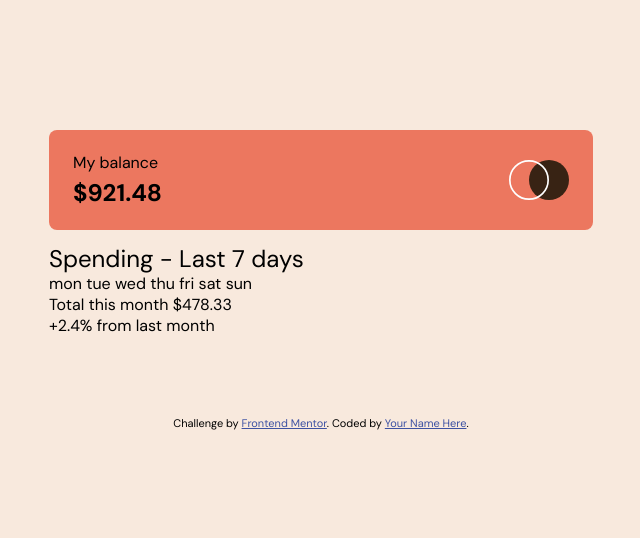
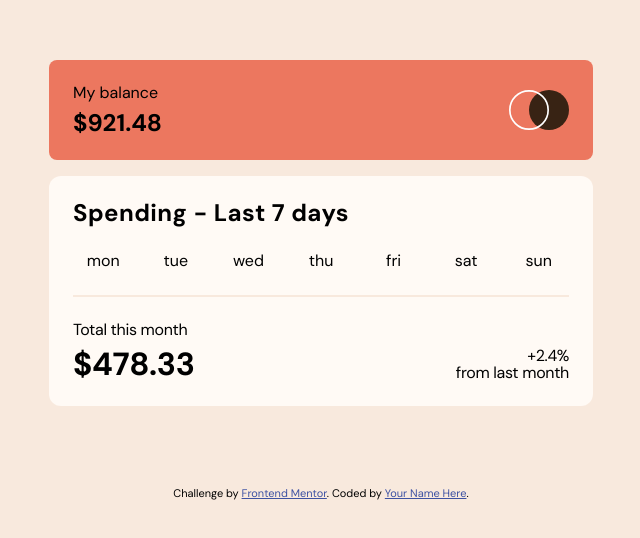
Before and after one commit to abizmo/expenses-chart-component, a Vue app: page / in a window 1280 px wide. Shown: the part 120-658 px from the top of the page, without its empty margins (319-959 px from the left). Built offline with nearby package versions, Linux system fonts and the light colour scheme.

Commit message:
Create Body component

```diff
--- /dev/null
+++ b/src/components/Body.vue
@@ -0,0 +1,70 @@
+<script setup>
+  import { ref, watchEffect } from "vue";
+  import getData from "../services/getData";
+
+  const bars = ref(null);
+
+  watchEffect(async () => {
+    bars.value = await getData();
+    console.log(bars);
+  });
+</script>
+<template>
+  <div class="details">
+    <h2 class="details--header">Spending - Last 7 days</h2>
+    <div class="chart">
+      <div class="chart--bar" v-for="{ day, amount } in bars">
+        {{ day }}
+      </div>
+    </div>
+    <div class="details--summary">
+      <p>Total this month <span class="details--total">$478.33</span></p>
+      <p class="details--diff">+2.4% <span>from last month</span></p>
+    </div>
+  </div>
+</template>
+<style scoped>
+  .details {
+    background-color: var(--clr-neutral-200);
+    border-radius: var(--sizes-300);
+    padding: var(--sizes-500);
+    display: grid;
+    gap: var(--sizes-500);
+  }
+
+  .details--header {
+    letter-spacing: 0.018em;
+    font-size: var(--fs-500);
+    font-weight: 700;
+  }
+  .details--summary {
+    border-top: 2px solid var(--clr-neutral-300);
+    padding-top: var(--sizes-500);
+    display: flex;
+    justify-content: space-between;
+    align-items: flex-end;
+    font-size: var(--fs-400);
+    letter-spacing: -0.02em;
+  }
+  .details--summary p {
+    display: grid;
+    gap: var(--gap, var(--sizes-200));
+  }
+  .details--total {
+    font-size: var(--fs-600);
+    font-weight: 700;
+  }
+  .details--diff {
+    --gap: --sizes-100;
+    text-align: right;
+  }
+  .chart {
+    display: flex;
+    gap: var(--sizes-300);
+  }
+
+  .chart--bar {
+    flex: 1;
+    text-align: center;
+  }
+</style>
--- a/src/components/Expenses.vue
+++ b/src/components/Expenses.vue
@@ -1,18 +1,12 @@
 <script setup>
-import Header from './Header.vue';
+  import Header from "./Header.vue";
+  import Body from "./Body.vue";
 </script>
 
 <template>
   <div class="container">
     <Header />
-    <div>
-      <h2>Spending - Last 7 days</h2>
-      <div class="chart">mon tue wed thu fri sat sun</div>
-      <div class="summary">
-        <div class="total">Total this month $478.33</div>
-        <div class="increase">+2.4% from last month</div>
-      </div>
-    </div>
+    <Body />
   </div>
 </template>
 
```
Lines whose indentation alone changed are shown as unchanged.
